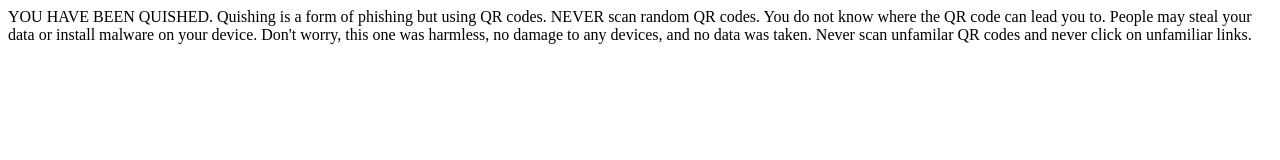
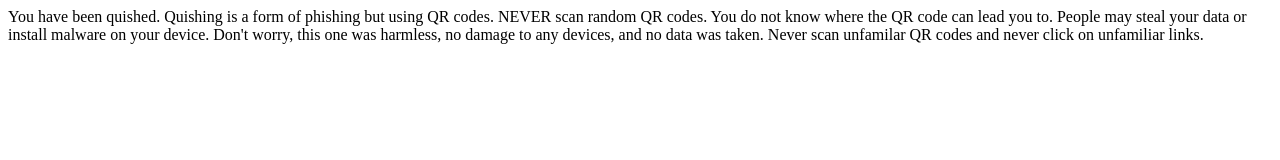
Before and after one commit to serjartuni/You-have-been-quished, a plain HTML site: page index.html in a window 1280 px wide. Drawn offline with Linux system fonts and the light colour scheme.

Commit message:
Update index.html

```diff
--- a/index.html
+++ b/index.html
@@ -1,6 +1,6 @@
 <!doctype html>
-<title>You Have Been Quished</title>
-<body>YOU HAVE BEEN QUISHED. Quishing is a form of phishing but using QR codes.</body>
+<title>YOU HAVE BEEN QUISHED</title>
+<body>You have been quished. Quishing is a form of phishing but using QR codes.</body>
 <body> NEVER scan random QR codes. You do not know where the QR code can lead you to.</body>
 <body> People may steal your data or install malware on your device.</body>
 <body>Don't worry, this one was harmless, no damage to any devices, and no data was taken.</body>
```
